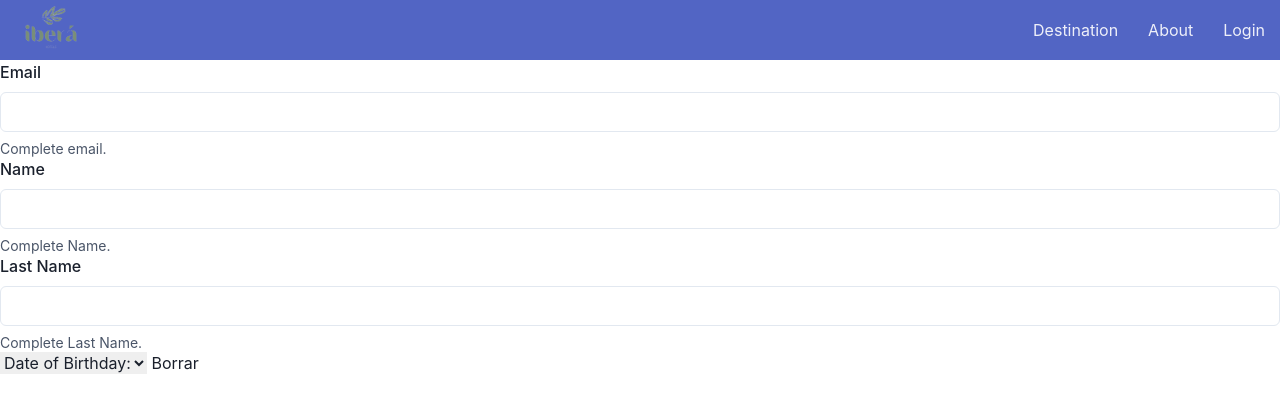
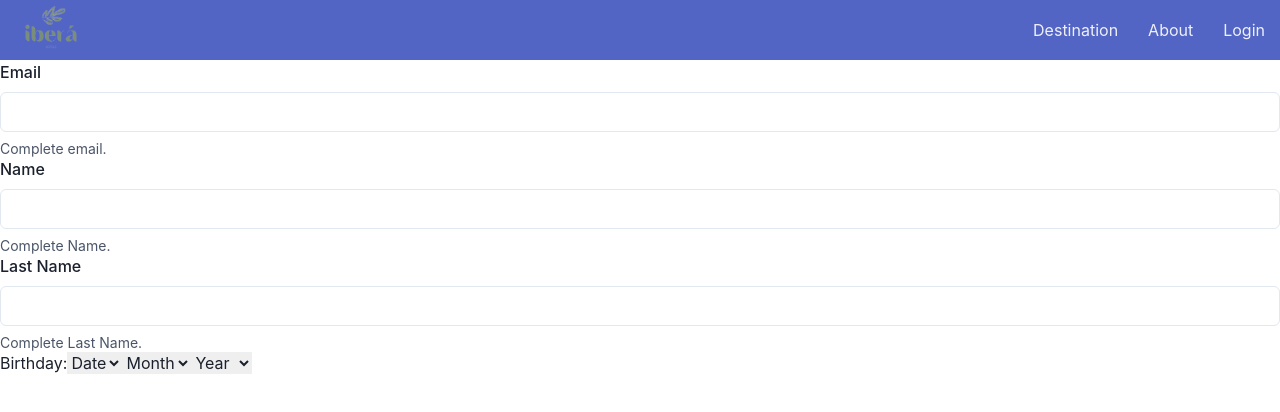
Before and after one commit to Molli1992/mi-premer-app, a React (Create React App) app in the folder client/: page /login in a window 1280 px wide. Shown: the top 412 px of the page. Built offline with nearby package versions, Linux system fonts and the light colour scheme.

Commit message:
en camino login

```diff
--- a/client/src/components/Login/Login.jsx
+++ b/client/src/components/Login/Login.jsx
@@ -12,10 +12,24 @@
     });
 
     const date = [];
+    const month = [];
+    const year = [];
 
     if (!date.length) {
-        for (let i = 1; i < 31; i++) {
+        for (let i = 1; i < 32; i++) {
             date.push([i])
+        }
+    };
+
+    if (!month.length) {
+        for (let i = 1; i < 13; i++) {
+            month.push([i])
+        }
+    };
+
+    if (!year.length) {
+        for (let i = 1900; i < 2024; i++) {
+            year.push([i])
         }
     };
 
@@ -32,7 +46,7 @@
 
     };
 
-    const onChangeGeneros = (e) => {
+    const onChangeBirthdate = (e) => {
 
         setInput({
             ...input,
@@ -173,20 +187,57 @@
 
             </FormControl>
 
-            <select onChange={onChangeGeneros}>
+            <div>
 
-                <option>Date of Birthday:</option>
+                <label>
+                    Birthday:
+                </label>
 
-                {date && date.map((g) => {
+                <select onChange={onChangeBirthdate}>
+
+                    <option>Date</option>
+
+                    {date && date.map((d) => {
                         return (
                             <option>
-                            {g}
+                                {d}
                             </option>
                         );
                     })}
 
                 </select>
-            {input.birthdate}  <button onClick={BorrarGenero}>Borrar</button>
+
+                <select onChange={onChangeBirthdate}>
+
+                    <option>Month</option>
+
+                    {month && month.map((m) => {
+                        return (
+                            <option>
+                                {m}
+                            </option>
+                        );
+                    })}
+
+                </select>
+
+
+
+                <select onChange={onChangeBirthdate}>
+
+                    <option>Year</option>
+
+                    {year && year.map((y) => {
+                        return (
+                            <option>
+                                {y}
+                            </option>
+                        );
+                    })}
+
+                </select>
+
+            </div>
 
         </div>
 
```
Lines whose indentation alone changed are shown as unchanged.
